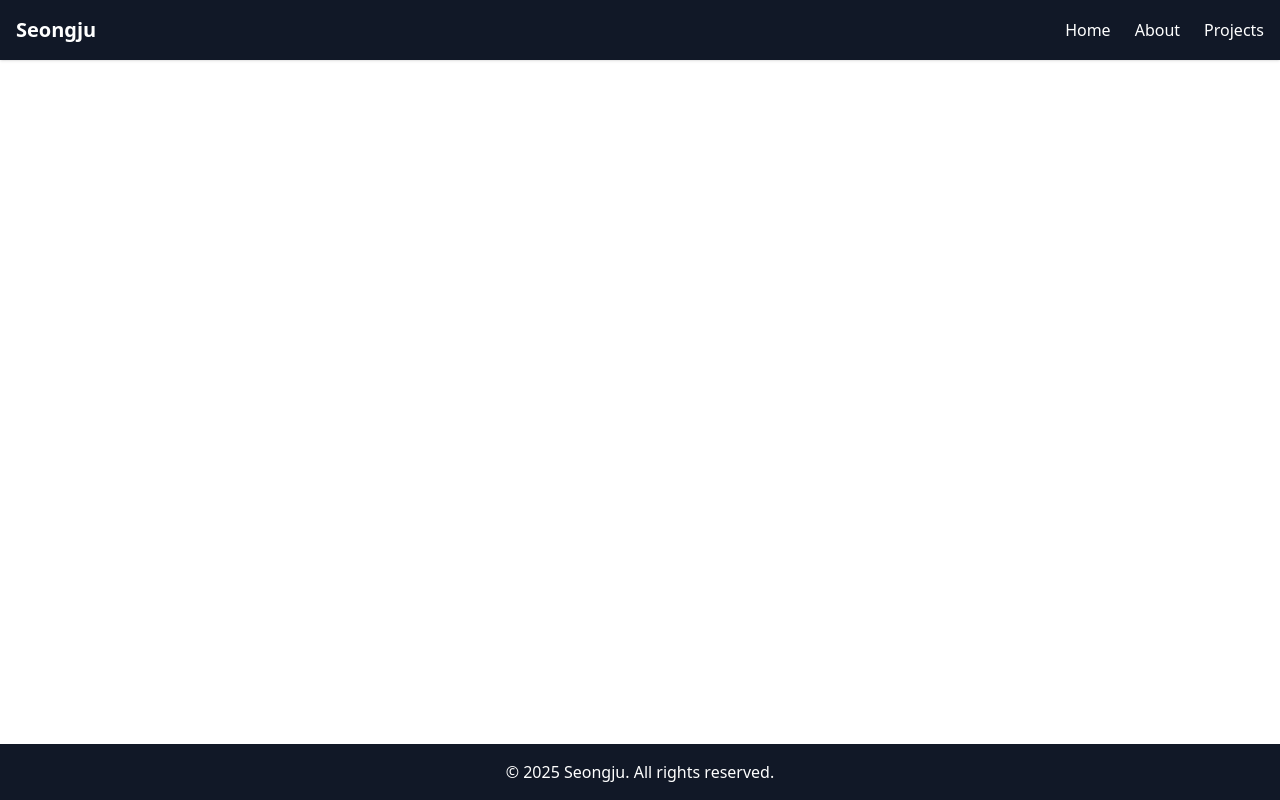
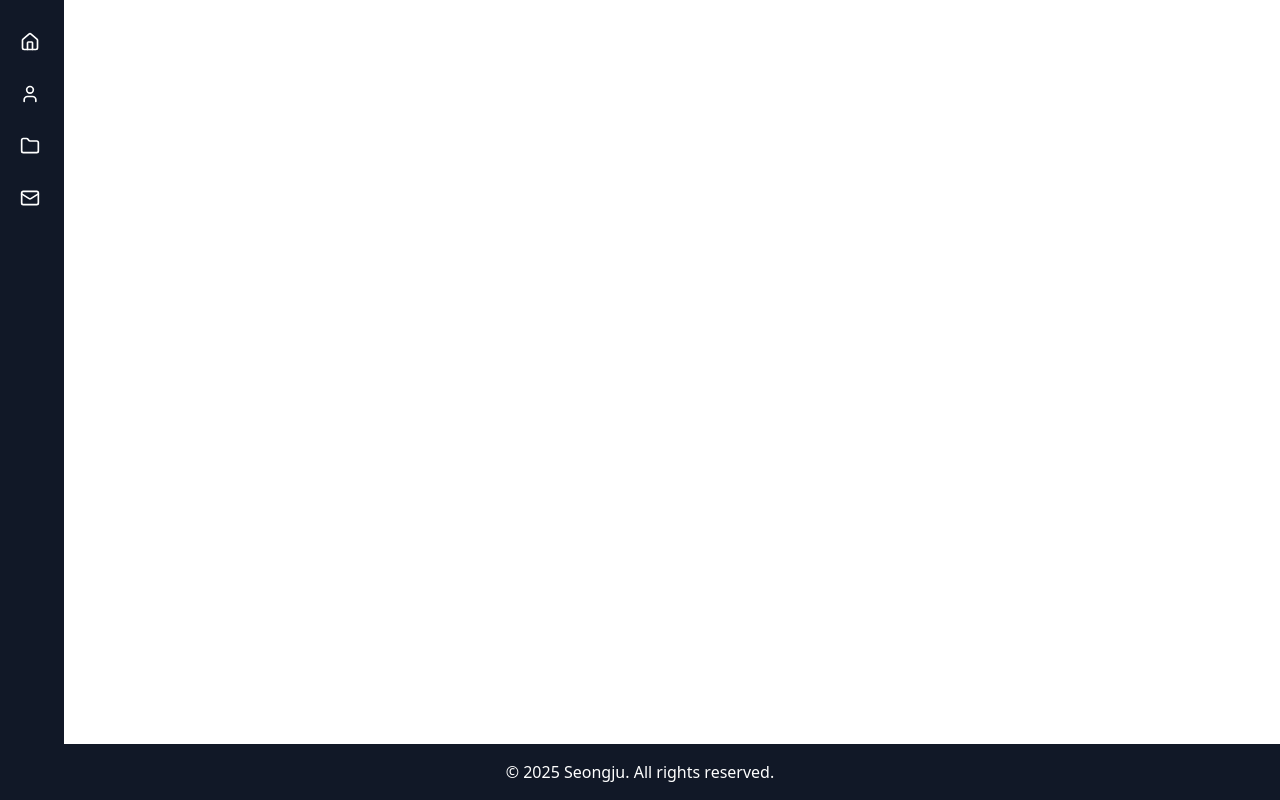
Before and after one commit to Seongju38/my-portfolio, a React (Vite) app: page /home in a window 1280 px wide. Built offline with nearby package versions, Linux system fonts and the light colour scheme.

Commit message:
Sidebar 구현 및 Navbar → Sidebar 변경

```diff
--- a/package.json
+++ b/package.json
@@ -11,6 +11,7 @@
   },
   "dependencies": {
     "autoprefixer": "^10.4.21",
+    "lucide-react": "^0.507.0",
     "postcss": "^8.5.3",
     "react": "^19.0.0",
     "react-dom": "^19.0.0",
--- a/src/App.tsx
+++ b/src/App.tsx
@@ -2,6 +2,7 @@ import { Route, Routes } from "react-router-dom";
 import "./App.css";
 import Home from "./pages/Home";
 import Navbar from "./components/Navbar";
+import Sidebar from "./components/Sidebar";
 import Footer from "./components/Footer";
 import About from "./pages/About";
 import Projects from "./pages/Projects";
@@ -9,8 +10,8 @@ import Projects from "./pages/Projects";
 function App() {
   return (
     <div className="flex flex-col h-screen">
-      <Navbar />
-      <main className="flex-grow">
+      <Sidebar />
+      <main className="flex-grow ml-16 hover:ml-52 transition-all duration-300 ease-in-out">
         <Routes>
           <Route path="/" element={<Home />}></Route>
           <Route path="/about" element={<About />}></Route>
--- /dev/null
+++ b/src/components/Sidebar.tsx
@@ -0,0 +1,82 @@
+import { NavLink } from "react-router-dom";
+import { Home, User, Folder, Mail } from "lucide-react";
+import { useState } from "react";
+
+function Sidebar() {
+  const [expanded, setExpanded] = useState(false);
+
+  const menuItems = [
+    { name: "Home", path: "/", icon: <Home size={20} /> },
+    { name: "About", path: "/about", icon: <User size={20} /> },
+    { name: "Projects", path: "/projects", icon: <Folder size={20} /> },
+    { name: "Contact", path: "/contact", icon: <Mail size={20} /> },
+  ];
+
+  return (
+    <aside
+      onMouseEnter={() => setExpanded(true)}
+      onMouseLeave={() => setExpanded(false)}
+      className={`
+        h-screen bg-gray-900 text-white fixed top-0 left-0 z-50
+        transition-all duration-300 ease-in-out
+        ${expanded ? "w-52" : "w-16"}
+      `}
+    >
+      <nav className="flex flex-col items-start pt-6 px-2 space-y-4">
+        {menuItems.map((item) => (
+          <NavLink
+            to={item.path}
+            key={item.name}
+            className={({ isActive }) =>
+              `
+                flex items-center gap-3 w-full px-3 py-2 rounded-lg transition-all duration-300
+                ${
+                  isActive
+                    ? "bg-blue-600 text-white font-semibold"
+                    : "hover:bg-gray-700"
+                }
+              `
+            }
+          >
+            <div className="min-w-[20px]">{item.icon}</div>
+            {expanded && (
+              <span className="whitespace-nowrap text-sm">{item.name}</span>
+            )}
+          </NavLink>
+        ))}
+      </nav>
+    </aside>
+  );
+}
+
+export default Sidebar;
+
+// // src/components/Sidebar.tsx
+// import { Link } from "react-router-dom";
+
+// function Sidebar() {
+//   const menuItems = [
+//     { name: "HOME", path: "/" },
+//     { name: "ABOUT", path: "/about" },
+//     { name: "PROJECT", path: "/projects" },
+//     { name: "CONTACT", path: "/contact" },
+//   ];
+
+//   return (
+//     <aside className="h-screen w-16 hover:w-40 bg-gray-900 text-white fixed top-0 left-0 transition-all duration-300 ease-in-out z-50">
+//       <nav className="flex flex-col items-center hover:items-start pt-8 space-y-4 px-2">
+//         {menuItems.map((item) => (
+//           <Link
+//             key={item.name}
+//             to={item.path}
+//             className="w-full px-2 py-2 rounded-md text-sm font-medium hover:bg-gray-700 transition"
+//           >
+//             {item.name}
+//           </Link>
+//         ))}
+//       </nav>
+//     </aside>
+//   );
+// }
+
+// export default Sidebar;
```
Also changed, not shown: 1 other file (tests, documents, lock files or other folders).
